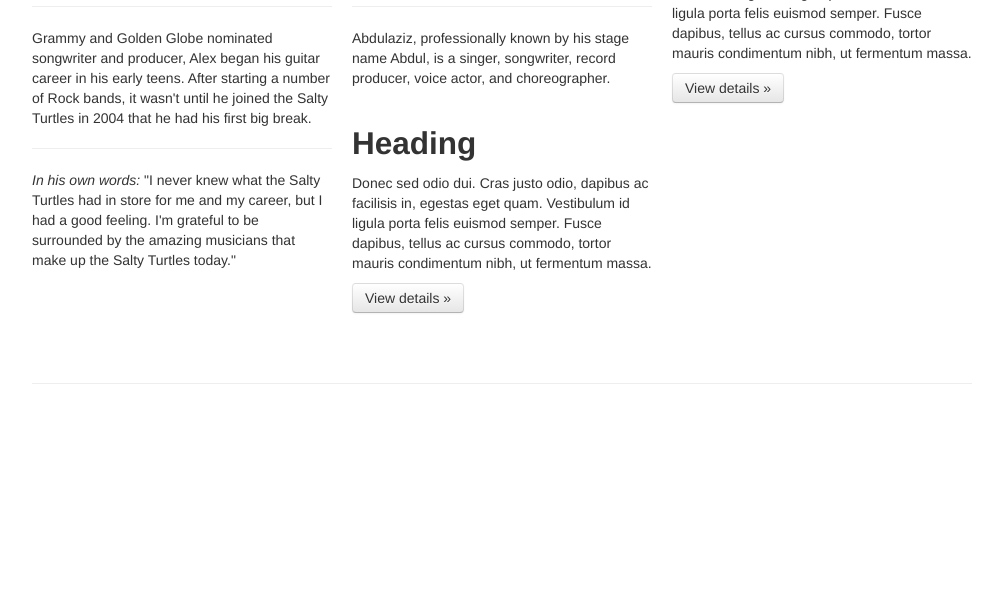
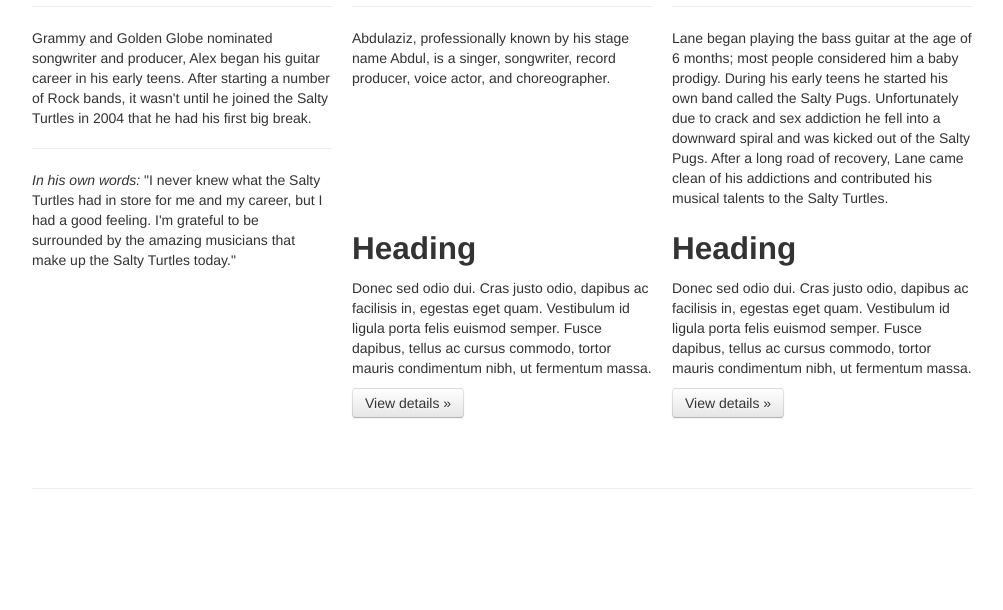
Before and after one commit to fujipug/band, a Django app: page /bio in a window 1280 px wide. Shown: the part 1363-1973 px from the top of the page, without its empty margins (138-1141 px from the left). Before the commit the page ends 1747 px from the top, so only its background shows below. Run offline with Django 3.2, Linux system fonts and the light colour scheme; some libraries are stand-ins or nearby versions.

Commit message:
photos, bio, pics

```diff
--- a/band/template/bio.html
+++ b/band/template/bio.html
@@ -152,9 +152,11 @@
 
         </div>
                 <div class="span4">
-                    <h2>Heading</h2>
-                    <p>Donec sed odio dui. Cras justo odio, dapibus ac facilisis in, egestas eget quam. Vestibulum id ligula porta felis euismod semper. Fusce dapibus, tellus ac cursus commodo, tortor mauris condimentum nibh, ut fermentum massa.</p>
-                    <p><a class="btn" href="#">View details &raquo;</a></p>
+                    <h2>Lane Fujikado</h2>
+                    <center> <img src="../static/lane.jpg" alt="Lane" style ="width:200px;height:233px"> </center>
+                    <hr>
+                    <p>Lane began playing the bass guitar at the age of 6 months; most people considered him a baby prodigy. During his early teens he started his own band called the Salty Pugs. Unfortunately due to crack and sex addiction he fell into a downward spiral and was kicked out of the Salty Pugs. After a long road of recovery, Lane came clean of his addictions and contributed his musical talents to the Salty Turtles.</p>
+
                 </div>
                 <div class="span4">
                     <h2>Heading</h2>
```
Also changed, not shown: band/template/home.html (+6 -6 lines), band/static/lane.jpg (added), band/static/turtle.png (added).
